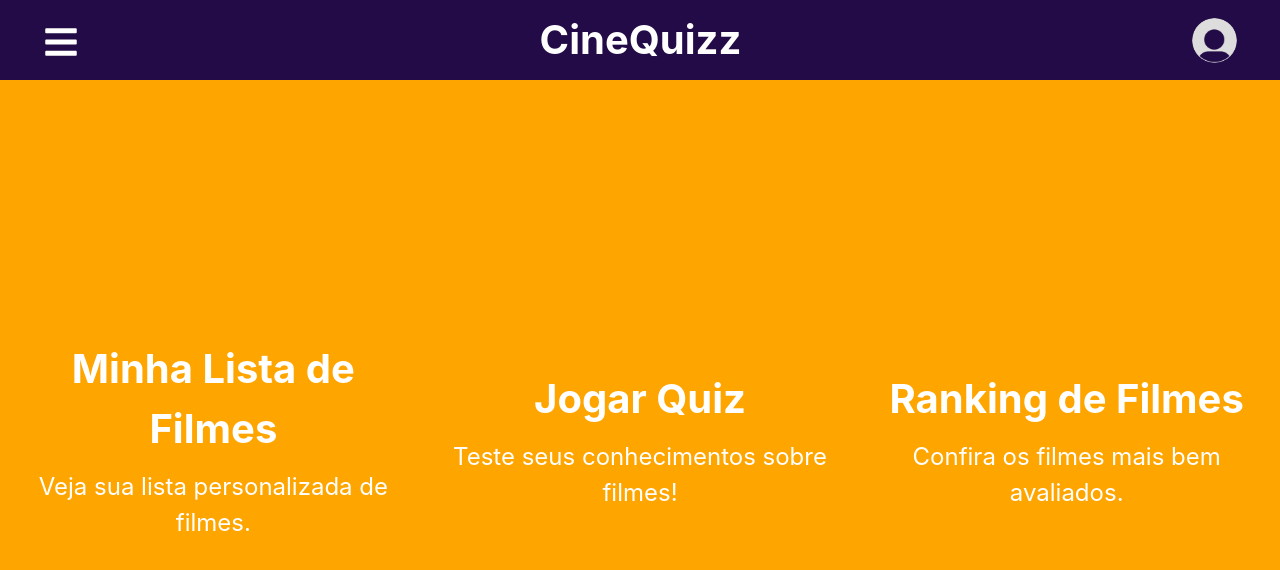
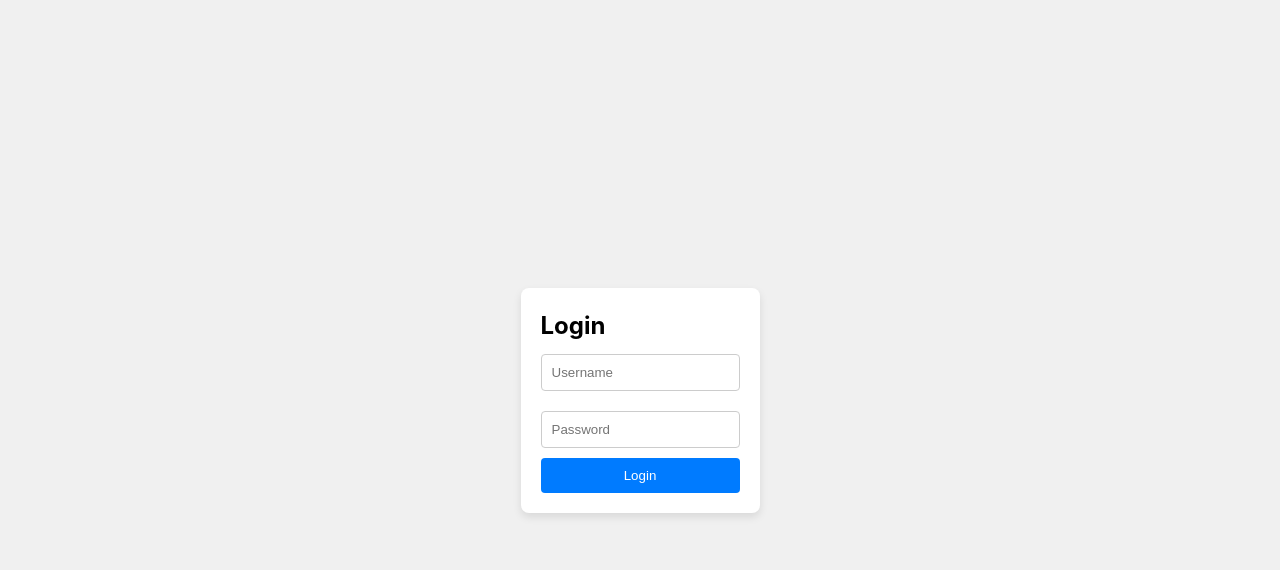
Before and after one commit to BrunoMuller812/quizz-de-filmes, a React (Vite) app in the folder menu-principal/: page / in a window 1280 px wide. Shown: the top 570 px of the page. Built offline with nearby package versions, Linux system fonts and the light colour scheme.

Commit message:
Tela de login simples para exemplificação e correção de erros

```diff
--- a/menu-principal/src/App.jsx
+++ b/menu-principal/src/App.jsx
@@ -1,10 +1,11 @@
 import React from "react";
+import { BrowserRouter as Router, Route, Routes, useLocation } from "react-router-dom";
 import Home from "./components/Home/Home";
 import Configuracoes from "./components/Configuracoes/Configuracoes";
-import Header from "./components/Header";
+import Header from "./components/Header"; // Import Header
 import MovieRanking from "./components/Ranking/MovieRanking";
 import MovieList from "./components/MovieList/MovieList";
-import { BrowserRouter as Router, Route, Routes } from "react-router-dom";
+import LoginPage from "./components/LoginPage/LoginPage"; // Import LoginPage
 import { ThemeProvider, useTheme } from "../Context/ThemeContext";
 import "./css/App.css";
 
@@ -14,15 +15,28 @@ function App() {
   return (
     <div className={`app ${theme}`}>
       <Router>
-        <Header />
-        <Routes>
-          <Route path="/" element={<Home />} />
-          <Route path="/configuracoes" element={<Configuracoes />} />
-          <Route path="/ranking" element={<MovieRanking />} />
-          <Route path="/movielist" element={<MovieList />} />
-        </Routes>
+        <Main /> {/* Colocando o Router no nível superior */}
       </Router>
     </div>
+  );
+}
+
+function Main() {
+  const location = useLocation(); // Colocando o useLocation aqui, dentro do Router
+
+  return (
+    <>
+      {/* Condicionar a renderização do Header */}
+      {location.pathname !== "/" && <Header />} {/* Exibe o Header somente se a URL não for "/" */}
+
+      <Routes>
+        <Route path="/" element={<LoginPage />} /> {/* Página de login */}
+        <Route path="/home" element={<Home />} />
+        <Route path="/configuracoes" element={<Configuracoes />} />
+        <Route path="/ranking" element={<MovieRanking />} />
+        <Route path="/movielist" element={<MovieList />} />
+      </Routes>
+    </>
   );
 }
 
--- /dev/null
+++ b/menu-principal/src/components/LoginPage/LoginPage.jsx
@@ -0,0 +1,46 @@
+import { useState } from "react";
+import { useNavigate } from "react-router-dom";
+import styles from "/src/css/loginPageCSS/loginPage.module.css";
+
+const LoginPage = () => {
+    const [username, setUsername] = useState("");
+    const [password, setPassword] = useState("");
+    const [error, setError] = useState("");
+    const navigate = useNavigate();
+
+    const handleLogin = (e) => {
+        e.preventDefault();
+
+        if (username === "admin" && password === "admin") {
+            navigate("/home"); // Redirect to Home on successful login
+        } else {
+            setError("Invalid username or password.");
+        }
+    };
+
+    return (
+        <div className={styles.loginPage_container}>
+            <form className={styles.loginForm} onSubmit={handleLogin}>
+                <h2>Login</h2>
+                <input
+                    type="text"
+                    placeholder="Username"
+                    className={styles.inputField}
+                    value={username}
+                    onChange={(e) => setUsername(e.target.value)}
+                />
+                <input
+                    type="password"
+                    placeholder="Password"
+                    className={styles.inputField}
+                    value={password}
+                    onChange={(e) => setPassword(e.target.value)}
+                />
+                {error && <p className={styles.error}>{error}</p>}
+                <button type="submit" className={styles.submitButton}>Login</button>
+            </form>
+        </div>
+    );
+};
+
+export default LoginPage;
--- /dev/null
+++ b/menu-principal/src/css/loginPageCSS/loginPage.module.css
@@ -0,0 +1,42 @@
+.loginPage_container {
+    display: flex;
+    justify-content: center;
+    align-items: center;
+    height: 100vh;
+    background-color: #f0f0f0;
+}
+
+.loginForm {
+    display: flex;
+    flex-direction: column;
+    padding: 20px;
+    background-color: white;
+    border-radius: 8px;
+    box-shadow: 0 4px 8px rgba(0, 0, 0, 0.1);
+}
+
+.inputField {
+    margin: 10px 0;
+    padding: 10px;
+    border: 1px solid #ccc;
+    border-radius: 4px;
+}
+
+.submitButton {
+    padding: 10px;
+    background-color: #007BFF;
+    color: white;
+    border: none;
+    border-radius: 4px;
+    cursor: pointer;
+}
+
+.submitButton:hover {
+    background-color: #0056b3;
+}
+
+.error {
+    color: red;
+    margin: 10px 0;
+    font-size: 14px;
+}
```
